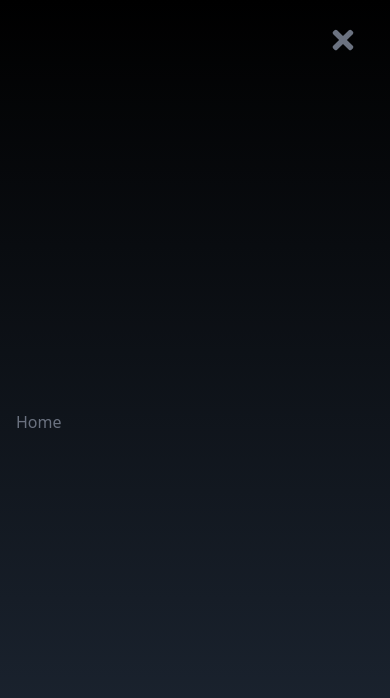
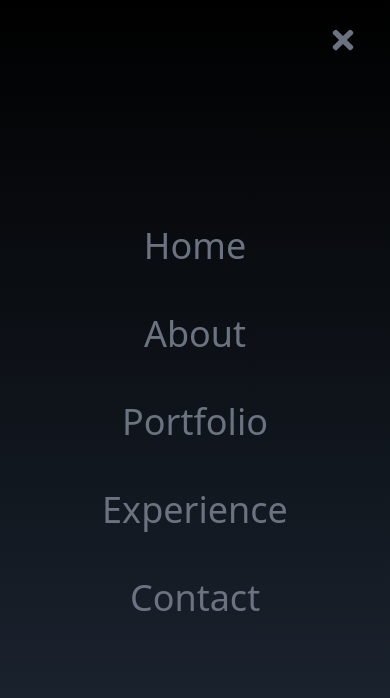
Before and after one commit to DiwasMainali1/Portfolio, a React (Create React App) app: page / in a window 390 px wide. Both pictures are taken after a click on the element 351 px from the left and 40 px from the top of the page. Shown: the top 698 px of the page. Built offline with nearby package versions, Linux system fonts and the light colour scheme; the HTML template or start-up script is replaced by a standard one.

Commit message:
Made nav bar optimised for both phone and pc

```diff
--- a/src/components/NavBar.jsx
+++ b/src/components/NavBar.jsx
@@ -51,10 +51,22 @@
         <div onClick={() => setNav(!nav)} className="cursor-pointer pr-4 z-10 text-gray-500">
                 {nav ? <FaTimes size={30} /> : <FaBars size={30} /> }
         </div>
-        <ul className="flex flex-col justify-center
-        absolute top-0 left-0 w-full h-screen bg-gradient-to-b from-black to-gray-800 text-gray-500">
-            <li className="px-4 cursor-pointer capitalize py-6">home</li>
-        </ul>
+
+        {nav && (
+            <ul className="flex flex-col justify-center
+            absolute top-0 left-0 w-full h-screen bg-gradient-to-b from-black to-gray-800 text-gray-500 items-center">
+                {links.map(({ id, link }) => (
+                    <li
+                        key={id}
+                        className="px-4 cursor-pointer capitalize py-6 text-4xl"
+                    >
+                    {link}
+                    </li>
+                ))}
+            </ul>
+        )}
+
+
     </div>
   )
 }
```
